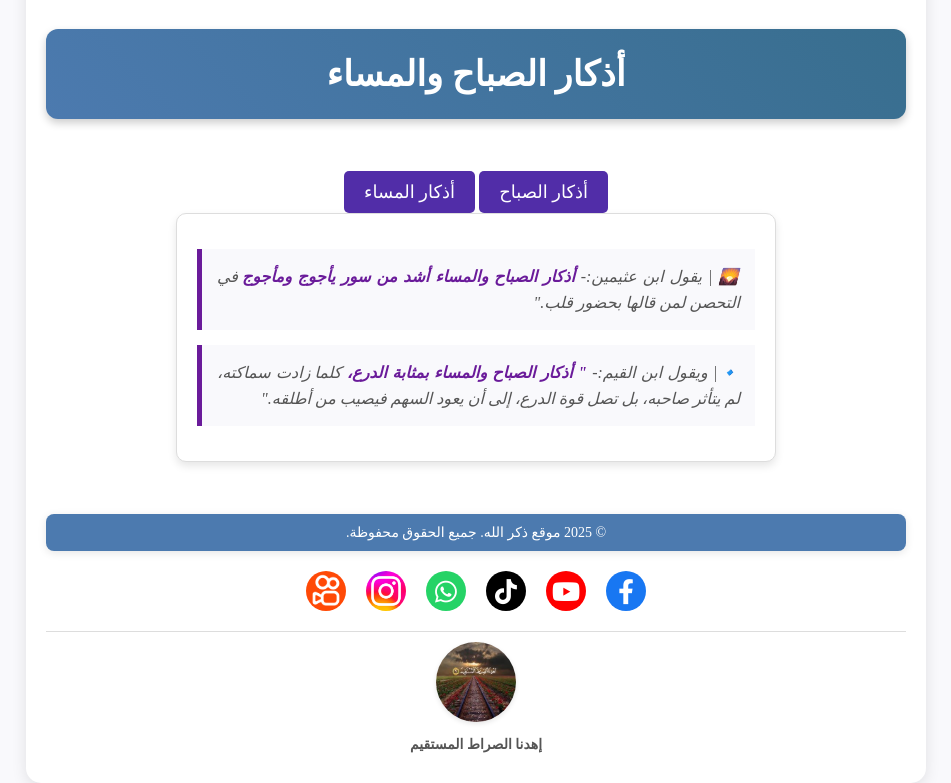
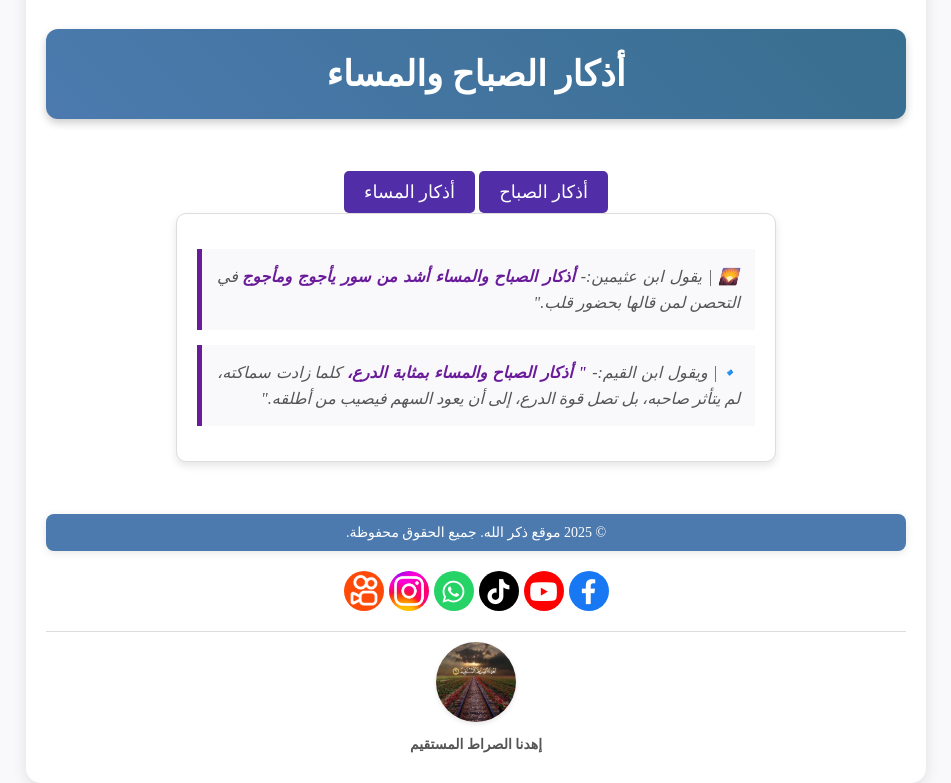
Before and after one commit to Hamed-Ali-Hamid/Ehdena_Alsrat_Almostakem, a plain HTML site: page index.html in a window 1280 px wide. Shown: the part 603-1386 px from the top of the page, without its empty margins (164-1115 px from the left). Drawn offline with Linux system fonts and the light colour scheme.

Commit message:
Update style.css

```diff
--- a/style.css
+++ b/style.css
@@ -210,7 +210,7 @@ blockquote em {
   .social-icons {
     display: flex;
     justify-content: center;
-    gap: 20px; /* مسافة بين الأيقونات */
+    gap: 5px; /* مسافة بين الأيقونات */
     margin: 20px 0;
   }
 
```
